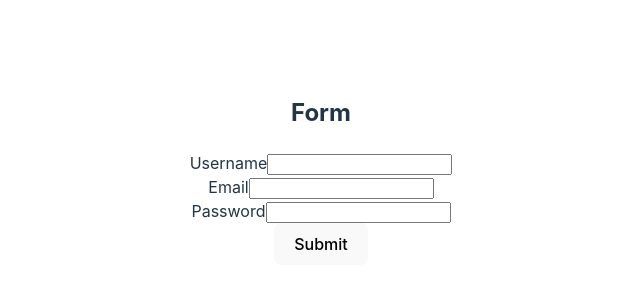
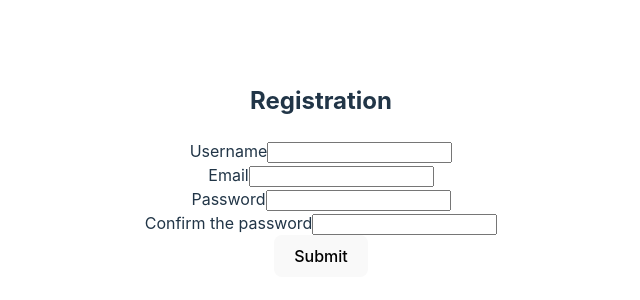
Before and after one commit to Kryqq/auth, a React (Vite) app: page / in a window 1280 px wide. Shown: the part 230-530 px from the top of the page, without its empty margins (319-959 px from the left). Built offline with nearby package versions, Linux system fonts and the light colour scheme.

Commit message:
erros handlers upd

```diff
--- a/src/App.tsx
+++ b/src/App.tsx
@@ -1,7 +1,7 @@
 import { SubmitHandler, Path } from 'react-hook-form';
 import './App.css';
 import { UniversalForm } from './components/universalForm/UniversalForm';
-
+import axios from 'axios';
 
 type Rule = {
    required?: string;
@@ -10,7 +10,6 @@ type Rule = {
    minLength?: { value: number; message: string };
 };
 
-// Определение типа поля формы
 export type Field<T> = {
    name: Path<T>;
    label: string;
@@ -21,11 +20,27 @@ type FormData = {
    username: string;
    email: string;
    password: string;
+
+   //???
+   PasswordConfirm: string;
 };
 
 function App() {
-   const onSubmit: SubmitHandler<FormData> = (data) => {
-      console.log(data);
+   const onSubmit: SubmitHandler<FormData> = async (data) => {
+      try {
+         await axios.post('http://localhost:5000/register', data);
+
+         alert('Registration successful');
+      } catch (error) {
+         if (axios.isAxiosError(error)) {
+            console.log(error);
+
+            alert(error.response?.data?.message || 'Registration failed');
+         } else {
+            console.error(error);
+            alert('An unexpected error occurred');
+         }
+      }
    };
 
    const fields: Field<FormData>[] = [
@@ -44,11 +59,20 @@ function App() {
             minLength: { value: 5, message: 'Password is too short' },
          },
       },
+      {
+         name: 'PasswordConfirm',
+         label: 'Confirm the password',
+         rules: {
+            min: 3,
+            required: 'Password is required',
+            minLength: { value: 5, message: 'Password is too short' },
+         },
+      },
    ];
 
    return (
       <div>
-         <h2>Form</h2>
+         <h2>Registration</h2>
          <UniversalForm<FormData> fields={fields} onSubmit={onSubmit} />
       </div>
    );
```
